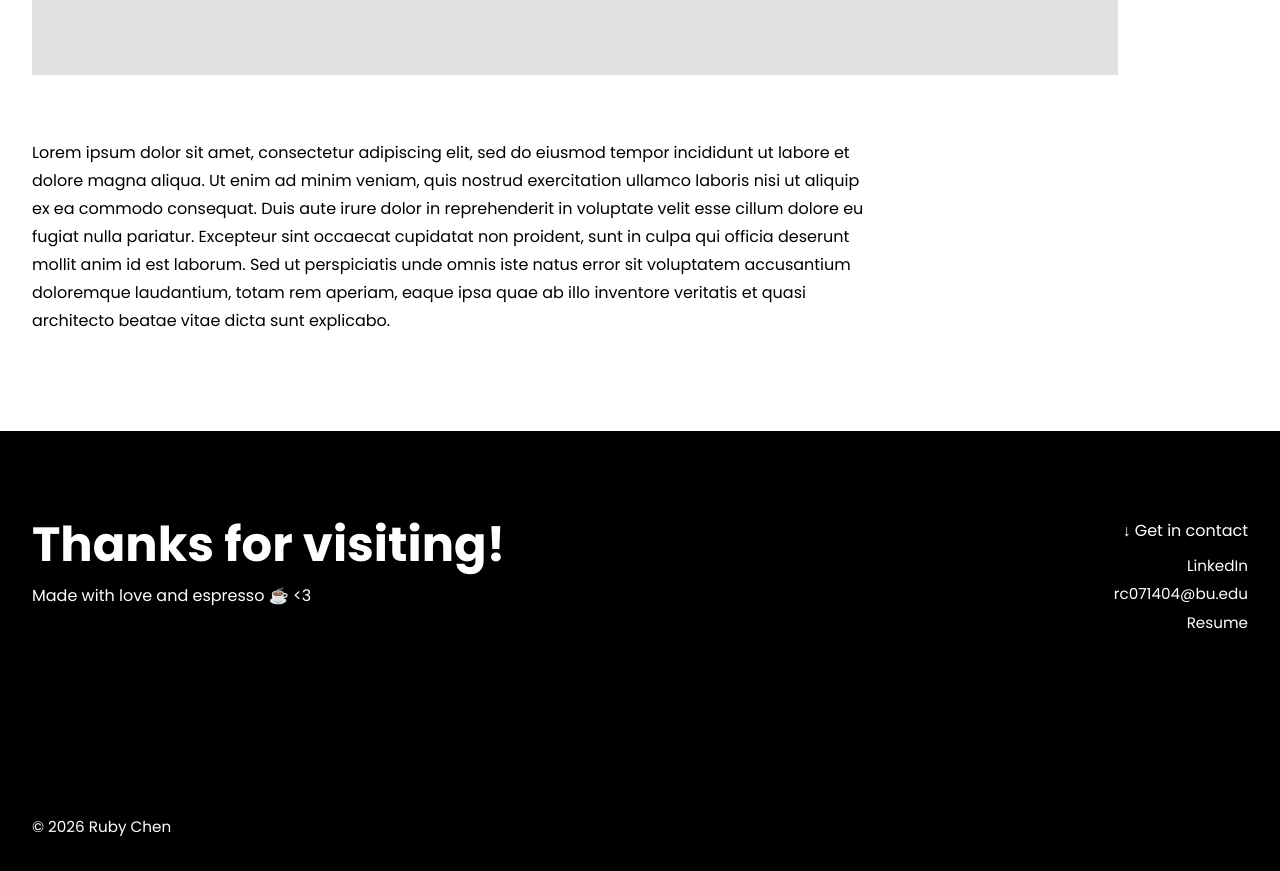
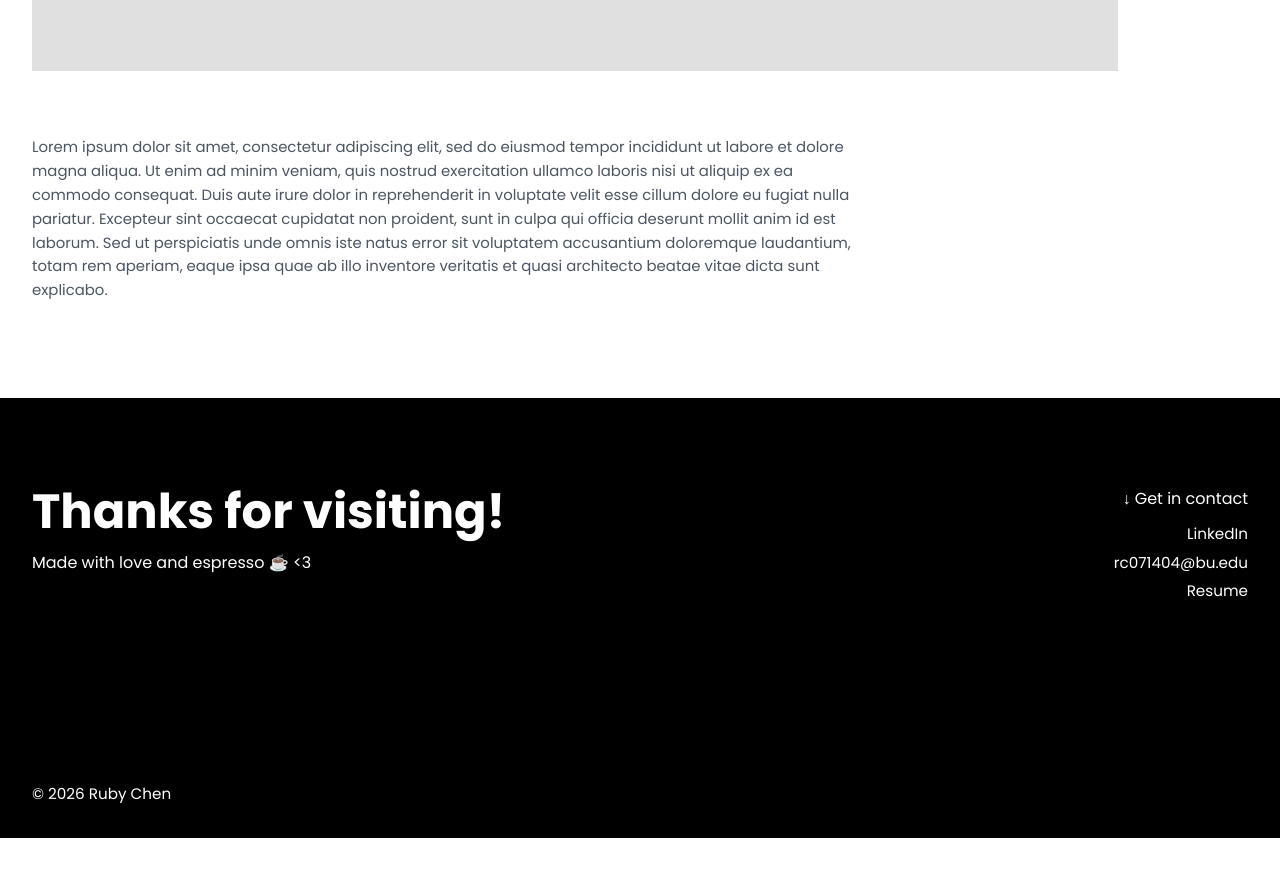
Before and after one commit to rchen0714/design-portfolio, a Next.js app: page /about in a window 1280 px wide. Shown: the part 840-1711 px from the top of the page. After the commit the page ends 1678 px from the top, so only its background shows below. Built offline with nearby package versions, Linux system fonts and the light colour scheme.

Commit message:
ediitng css

```diff
--- a/src/app/globals.css
+++ b/src/app/globals.css
@@ -1,4 +1,10 @@
 @import "tailwindcss";
+
+:root {
+  --text-body: #4b5563;
+  --text-body-size: 0.93rem;
+  --text-body-line-height: 1.6;
+}
 
 html {
   scroll-behavior: smooth;
@@ -11,6 +17,31 @@ html {
 
 body {
   min-height: 100vh;
+}
+
+p {
+  font-size: var(--text-body-size);
+  line-height: var(--text-body-line-height);
+  color: var(--text-body);
+}
+
+h1,
+h2,
+h3,
+h4,
+h5,
+h6 {
+  color: #000;
+}
+
+#site-footer p,
+#site-footer h1,
+#site-footer h2,
+#site-footer h3,
+#site-footer h4,
+#site-footer h5,
+#site-footer h6 {
+  color: inherit;
 }
 
 .poppins-style {
@@ -118,6 +149,7 @@ img {
   line-height: 1.05;
   letter-spacing: -0.02em;
   text-transform: uppercase;
+  color: #000;
 }
 
 .hero-role-line .text-type {
@@ -132,13 +164,12 @@ img {
   flex-direction: column;
   gap: 1.5rem;
   margin-top: 2.5rem;
-  font-size: 1rem;
-  line-height: 1.6;
 }
 
 .hero-experience-label {
   font-weight: 600;
   margin-bottom: 0.25rem;
+  color: #000;
 }
 
 .hero-cta {
@@ -218,6 +249,7 @@ img {
   font-style: italic;
   line-height: 1.1;
   text-transform: lowercase;
+  color: #000;
   margin-bottom: clamp(3rem, 6vw, 5rem);
 }
 
@@ -260,12 +292,11 @@ img {
   font-weight: 700;
   font-style: italic;
   line-height: 1.2;
+  color: #000;
   margin-bottom: 1rem;
 }
 
 .work-card-content p {
-  font-size: 0.95rem;
-  line-height: 1.65;
   margin-bottom: 1.75rem;
 }
 
@@ -323,6 +354,7 @@ img {
   font-style: italic;
   line-height: 1.1;
   text-transform: lowercase;
+  color: #000;
   margin-bottom: clamp(2rem, 4vw, 3rem);
 }
 
@@ -395,18 +427,18 @@ img {
   font-style: italic;
   line-height: 1.1;
   text-transform: lowercase;
+  color: #000;
   margin-bottom: 1.25rem;
 }
 
 .case-study-description {
-  font-size: 1rem;
-  line-height: 1.65;
   margin-bottom: 0.75rem;
 }
 
 .case-study-meta {
   font-size: 0.95rem;
   font-weight: 600;
+  color: #000;
 }
 
 .case-study-hero {
@@ -433,12 +465,8 @@ img {
   font-style: italic;
   line-height: 1.2;
   text-transform: lowercase;
+  color: #000;
   margin-bottom: 0.75rem;
-}
-
-.case-study-section p {
-  font-size: 1rem;
-  line-height: 1.75;
 }
 
 @media (max-width: 700px) {
@@ -454,7 +482,7 @@ img {
 #thrival-case-study {
   --cs-teal: #1d85ac;
   --cs-cyan: #00aeef;
-  --cs-text: #4b5563;
+  --cs-text: var(--text-body);
   --cs-heading: #111827;
   --cs-label: #9ca3af;
   --cs-surface: #f9fafb;
@@ -462,7 +490,6 @@ img {
 
   padding: clamp(2.5rem, 5vw, 4.65rem) clamp(1.5rem, 10vw, 9.3rem)
     clamp(4rem, 7vw, 7rem);
-  color: var(--cs-text);
 }
 
 .cs-page-container {
@@ -587,9 +614,9 @@ img {
 }
 
 .cs-body {
-  font-size: 0.93rem;
-  line-height: 1.6;
-  color: var(--cs-text);
+  font-size: var(--text-body-size);
+  line-height: var(--text-body-line-height);
+  color: var(--text-body);
 }
 
 .cs-placeholder {
@@ -1022,13 +1049,12 @@ img {
   font-style: italic;
   line-height: 1.1;
   text-transform: lowercase;
+  color: #000;
   margin-bottom: 1.5rem;
 }
 
 .about-intro {
   max-width: 40rem;
-  font-size: 1rem;
-  line-height: 1.6;
   margin-bottom: clamp(2rem, 4vw, 3rem);
 }
 
@@ -1060,8 +1086,6 @@ img {
 
 .about-body {
   max-width: 52rem;
-  font-size: 1rem;
-  line-height: 1.75;
 }
 
 @media (max-width: 700px) {
@@ -1117,6 +1141,7 @@ img {
 .footer-intro p {
   font-size: 1rem;
   line-height: 1.5;
+  color: inherit;
 }
 
 .footer-contact {
```
